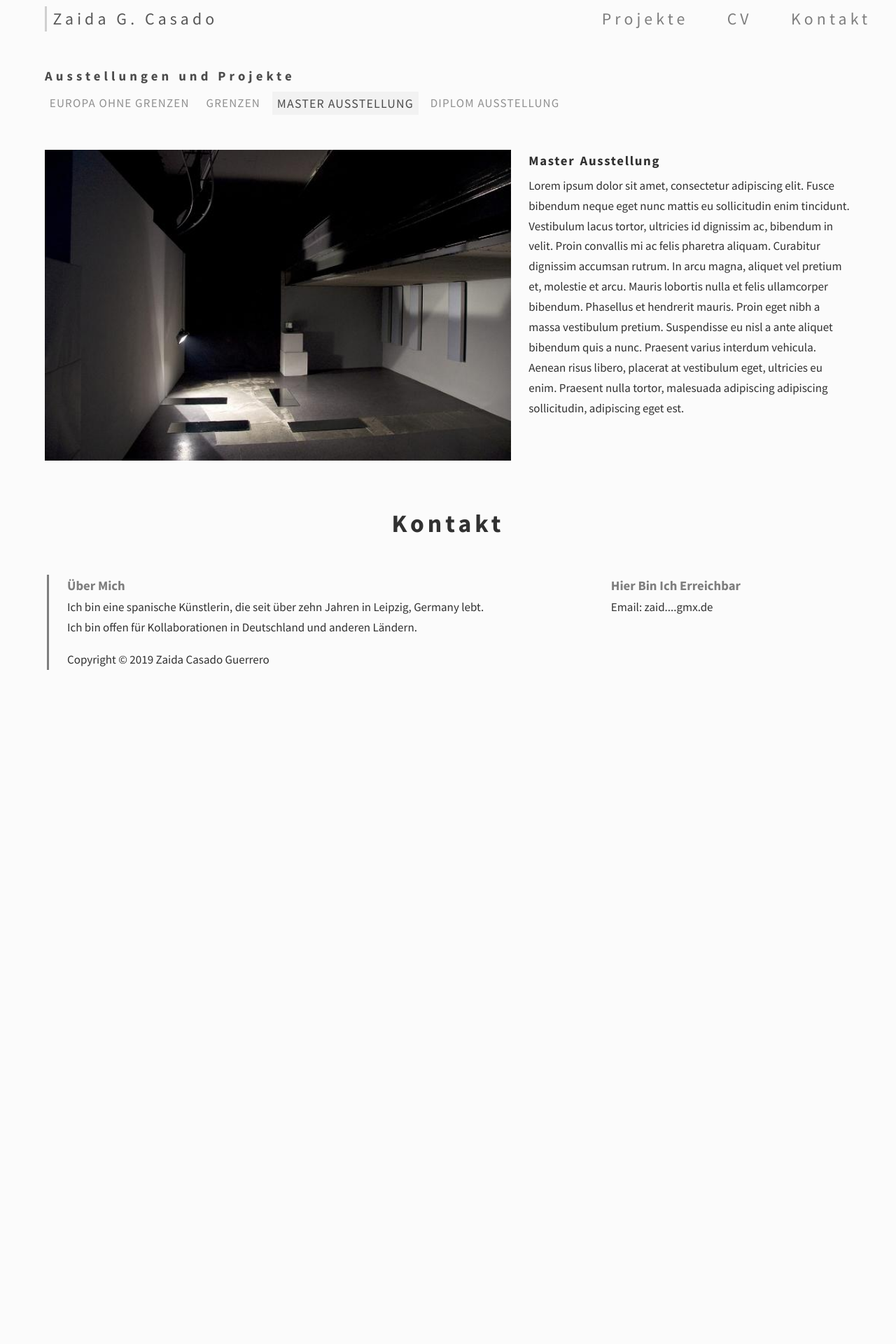
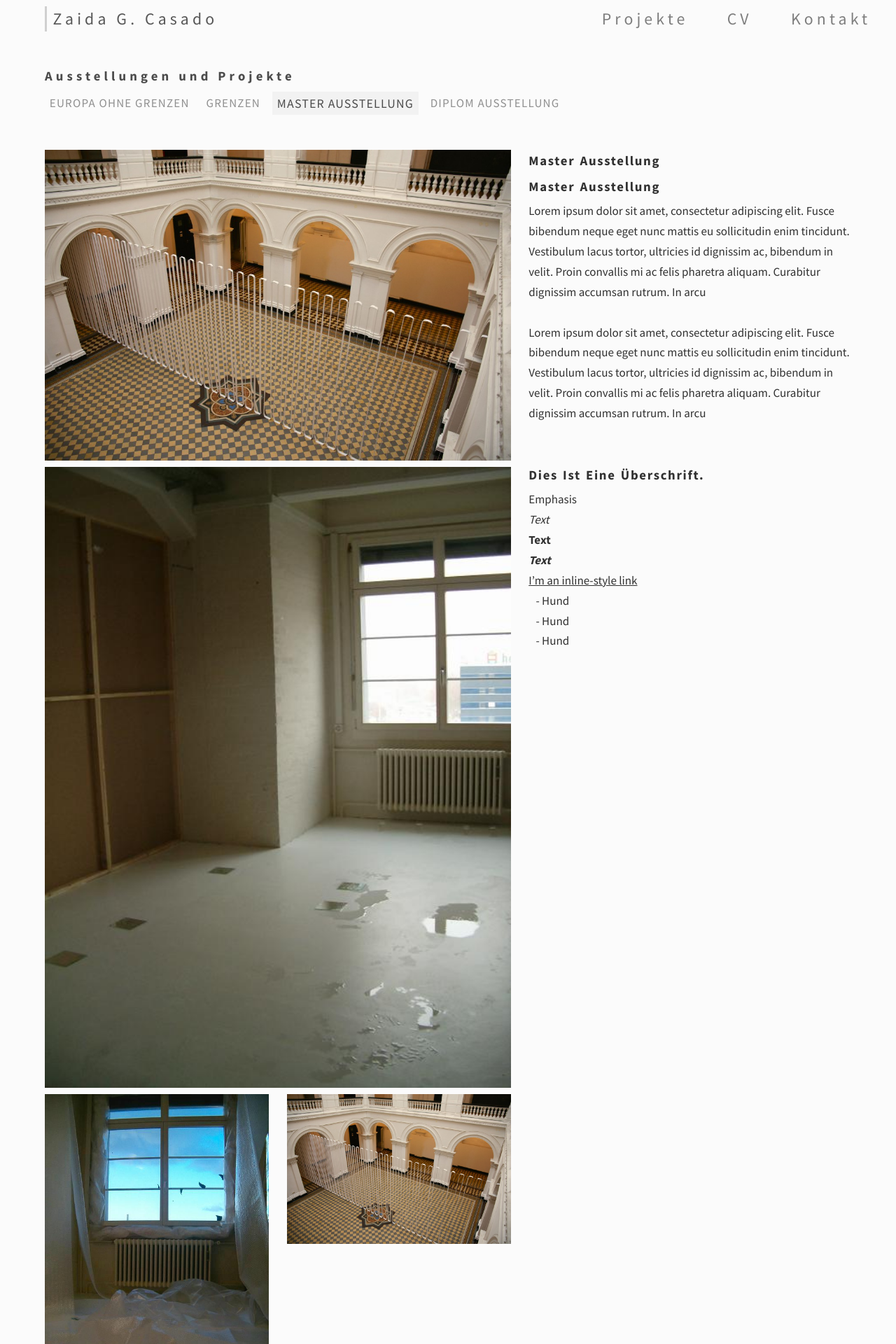
Before and after one commit to fraenze-st/KuenstlerPortfolio_ZaidaGuerreroCasado, a Jekyll site: the page built from _posts/2018-05-20-Master-Ausstellung.md, in a window 1280 px wide. Shown: the top 1920 px of the page at 70% size. Built offline with Jekyll 4.4.1, drawn with Linux system fonts in a browser that asks for light colours; nearby versions of some CDN libraries; before the commit the page ends 957 px from its top, so only the background shows below that.

Commit message:
drafts-ordner mit md-anleitung, image-big modified

```diff
--- a/_layouts/default_projekt.html
+++ b/_layouts/default_projekt.html
@@ -25,8 +25,10 @@
         </div>
         <div class="main-container">
             <div class="project-gallery">
-                <!-- <img class="project-image image-big" src="{{ page.image-middle }}" alt="{{ image-middle.title}}"
-                    style="width:100%"> -->
+                {% for image-big in page.images-big %}
+                <img class="project-image image-big" src="{{ image-big.image_path }}" alt="{{ image-big.title}}"
+                    style="width:100%">
+                {% endfor %}
                 <div class="row">
                     <div class="column">
                         {% for image-left in page.images-left %}
@@ -44,7 +46,7 @@
                 <img class="project-image image-big" src="{{ page.image-middle }}" alt="{{ image-middle.title}}"
                     style="width:100%">
             </div>
-            <div class="project-description">
+            <div class="project-title">
                 <h4>{{ page.title }}</h4>
                 {{ content }}
             </div>
--- a/_posts/2018-05-20-Master-Ausstellung.md
+++ b/_posts/2018-05-20-Master-Ausstellung.md
@@ -5,17 +5,50 @@ year: "2018"
 place: "Haus, Leipzig"
 
 image-small: ../assets/images/project6.jpg
-image-middle: ../assets/images/project5.jpg
+# image-big: ../assets/images/project5.jpg
+images-big:
+  - image_path: ../assets/images/project2.jpg
+    title: Birthday Cake
+  - image_path: ../assets/images/project7.jpg
+    title: Black Forest
 
-# images-left:
-#   - image_path: ../assets/images/project6.jpg
-#     title: Apple Pie
-#   - image_path: ../assets/images/project1.jpg
-#     title: Birthday Cake
-# images-right:
-#   - image_path: ../assets/images/project2.jpg
-#     title: Apple Pie
+images-left:
+  - image_path: ../assets/images/project6.jpg
+    title: Apple Pie
+  - image_path: ../assets/images/project1.jpg
+    title: Birthday Cake
+images-right:
+  - image_path: ../assets/images/project2.jpg
+    title: Apple Pie
 
 ---
+#### Master Ausstellung
+Lorem ipsum dolor sit amet, consectetur adipiscing elit. Fusce bibendum neque eget nunc mattis eu sollicitudin enim tincidunt. Vestibulum lacus tortor, ultricies id dignissim ac, bibendum in velit. Proin convallis mi ac felis pharetra aliquam. Curabitur dignissim accumsan rutrum. In arcu  <br>
+<br>
+Lorem ipsum dolor sit amet, consectetur adipiscing elit. Fusce bibendum neque eget nunc mattis eu sollicitudin enim tincidunt. Vestibulum lacus tortor, ultricies id dignissim ac, bibendum in velit. Proin convallis mi ac felis pharetra aliquam. Curabitur dignissim accumsan rutrum. In arcu
 
-Lorem ipsum dolor sit amet, consectetur adipiscing elit. Fusce bibendum neque eget nunc mattis eu sollicitudin enim tincidunt. Vestibulum lacus tortor, ultricies id dignissim ac, bibendum in velit. Proin convallis mi ac felis pharetra aliquam. Curabitur dignissim accumsan rutrum. In arcu magna, aliquet vel pretium et, molestie et arcu. Mauris lobortis nulla et felis ullamcorper bibendum. Phasellus et hendrerit mauris. Proin eget nibh a massa vestibulum pretium. Suspendisse eu nisl a ante aliquet bibendum quis a nunc. Praesent varius interdum vehicula. Aenean risus libero, placerat at vestibulum eget, ultricies eu enim. Praesent nulla tortor, malesuada adipiscing adipiscing sollicitudin, adipiscing eget est.
+<!-- zweimal <br> und du hast einen Abstand zwischen den Zeilen  -->
+ <br>
+<br>
+
+#### Dies ist eine Überschrift.
+
+Emphasis
+
+_Text_
+	<!-- Displays text in italics -->
+
+**Text**
+	<!-- Displays the text in bold -->
+
+**_Text_**
+
+<!-- links -->
+[I'm an inline-style link](https://www.google.com)
+
+<!-- listen -->
+&nbsp;&nbsp; - Hund
+
+&nbsp;&nbsp; - Hund
+
+&nbsp;&nbsp; - Hund
--- a/assets/scss/imports/_projectPage.scss
+++ b/assets/scss/imports/_projectPage.scss
@@ -72,7 +72,7 @@
         }
     }
 
-    .project-description {
+    .project-title {
         @media #{$small} {
             padding-bottom: 3vw;
             //stellt die Projekt-beschreibung ueber die Bilder
@@ -95,6 +95,11 @@
             }
         }
 
+        a {
+            text-decoration: underline;
+        }
+
+
     }
 
 }
```
Also changed, not shown: _drafts/2018-05-20-Anleitung_Posterstellung.md (added, +75 -0 lines).
